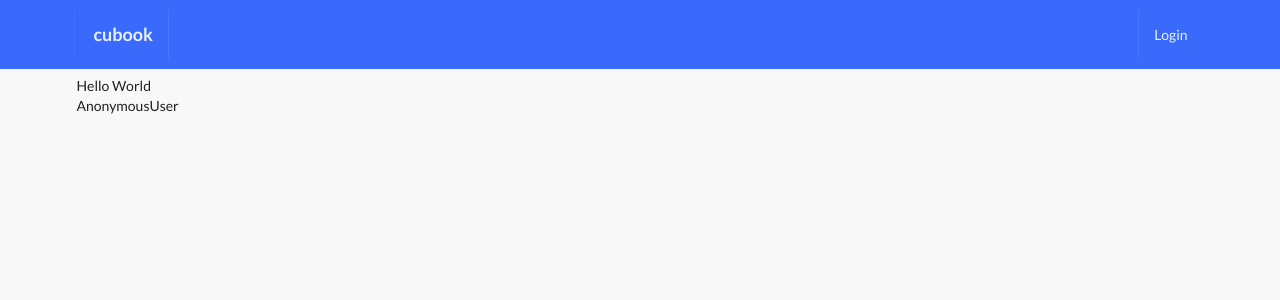
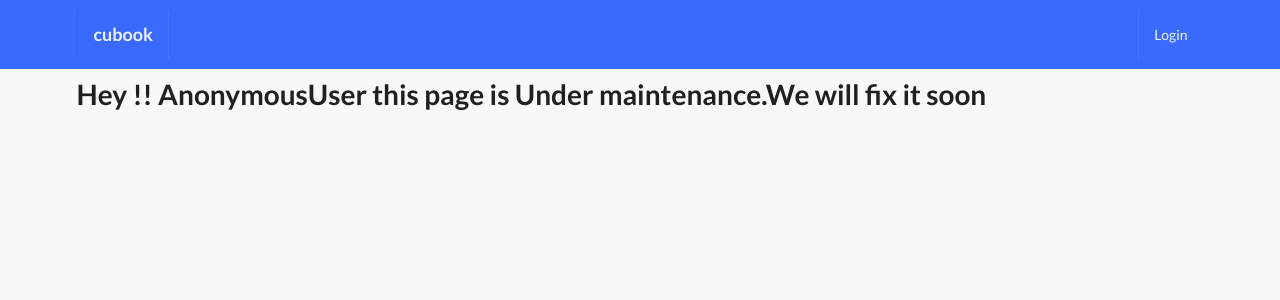
Before and after one commit to Nitin2806/cubook, a Django app: page / in a window 1280 px wide. Shown: the top 300 px of the page. Run offline with Django 4.2, Linux system fonts and the light colour scheme; some libraries are stand-ins or nearby versions.

Commit message:
Home page

```diff
--- a/templates/base.html
+++ b/templates/base.html
@@ -13,9 +13,7 @@
     <!-- semantic UI -->
     <link rel="stylesheet" type='text/css' href="https://cdnjs.cloudflare.com/ajax/libs/semantic-ui/2.2.14/semantic.min.css">
     <script src="https://cdnjs.cloudflare.com/ajax/libs/semantic-ui/2.4.1/semantic.min.js"></script>
-
-
-    <title>cubook - {% block title %}{% endblock title %}</title>
+    <title> cubook - {% block title %}{% endblock title %}</title>
   </head>
   <body>
     {% include 'main/navbar.html' %}
--- a/templates/main/home.html
+++ b/templates/main/home.html
@@ -6,9 +6,9 @@ home
 
 
 {% block content %}
-{{hello}}
+<h1>Hey !! {{user}} this page is Under maintenance.We will fix it soon</h1>
 <br>
-{{user}}
+
 {% endblock content %}
 
 {% block scripts %}
```
Also changed, not shown: db.sqlite3.
